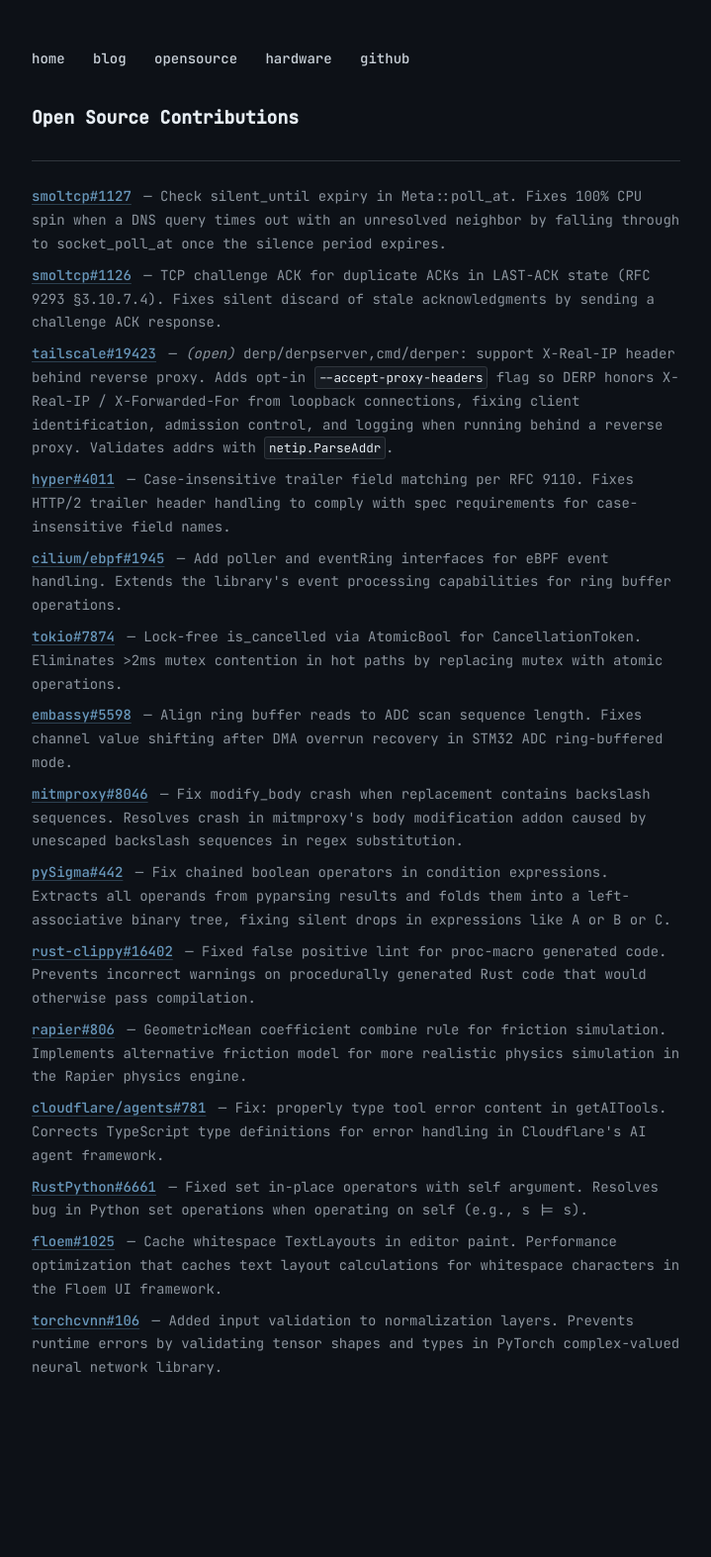
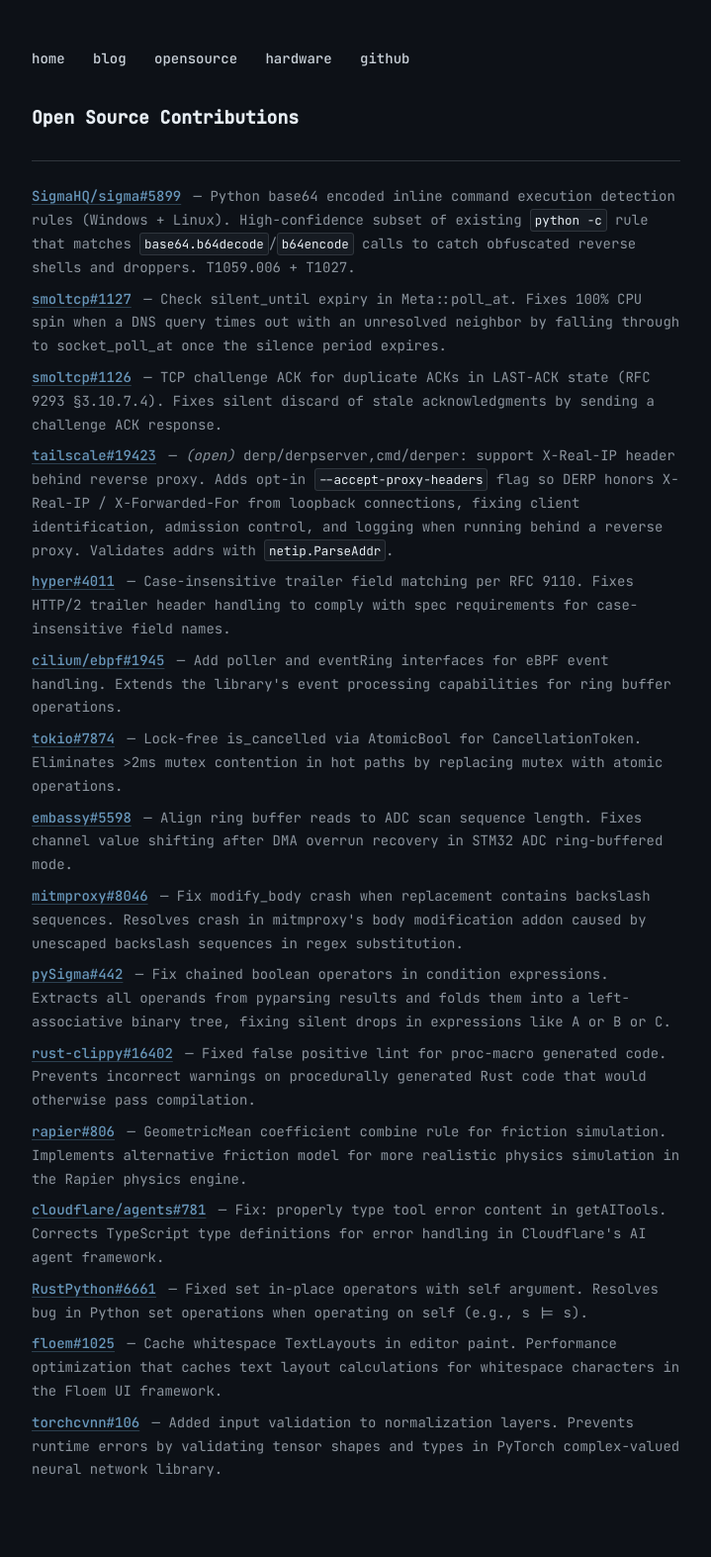
Before and after one commit to HueCodes/HueCodes.github.io, a Jekyll site: the page built from opensource.md, in a window 1280 px wide. Shown: the whole page at 99% size, without its empty margins (280-999 px from the left). Built offline with Jekyll 4.4.1, drawn with Linux system fonts in a browser that asks for light colours; before the commit the page ends 1470 px from its top, so only the background shows below that.

Commit message:
add Sigma rule contribution to opensource list

```diff
--- a/opensource.md
+++ b/opensource.md
@@ -18,6 +18,11 @@ title: open source
 <hr class="divider">
 
 <div class="section">
+  <div class="project">
+    <a href="https://github.com/SigmaHQ/sigma/pull/5899">SigmaHQ/sigma#5899</a>
+    <span>Python base64 encoded inline command execution detection rules (Windows + Linux). High-confidence subset of existing <code>python -c</code> rule that matches <code>base64.b64decode</code>/<code>b64encode</code> calls to catch obfuscated reverse shells and droppers. T1059.006 + T1027.</span>
+  </div>
+
   <div class="project">
     <a href="https://github.com/smoltcp-rs/smoltcp/pull/1127">smoltcp#1127</a>
     <span>Check silent_until expiry in Meta::poll_at. Fixes 100% CPU spin when a DNS query times out with an unresolved neighbor by falling through to socket_poll_at once the silence period expires.</span>
```
